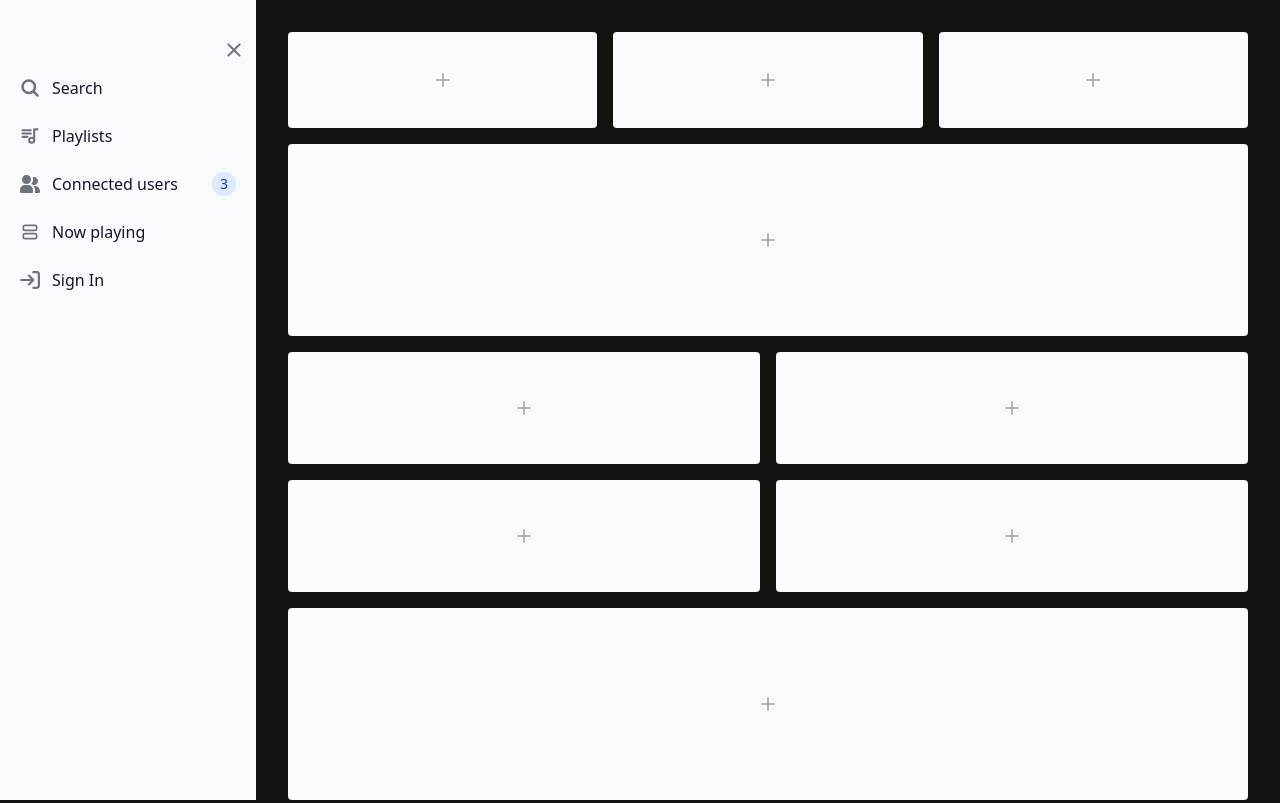
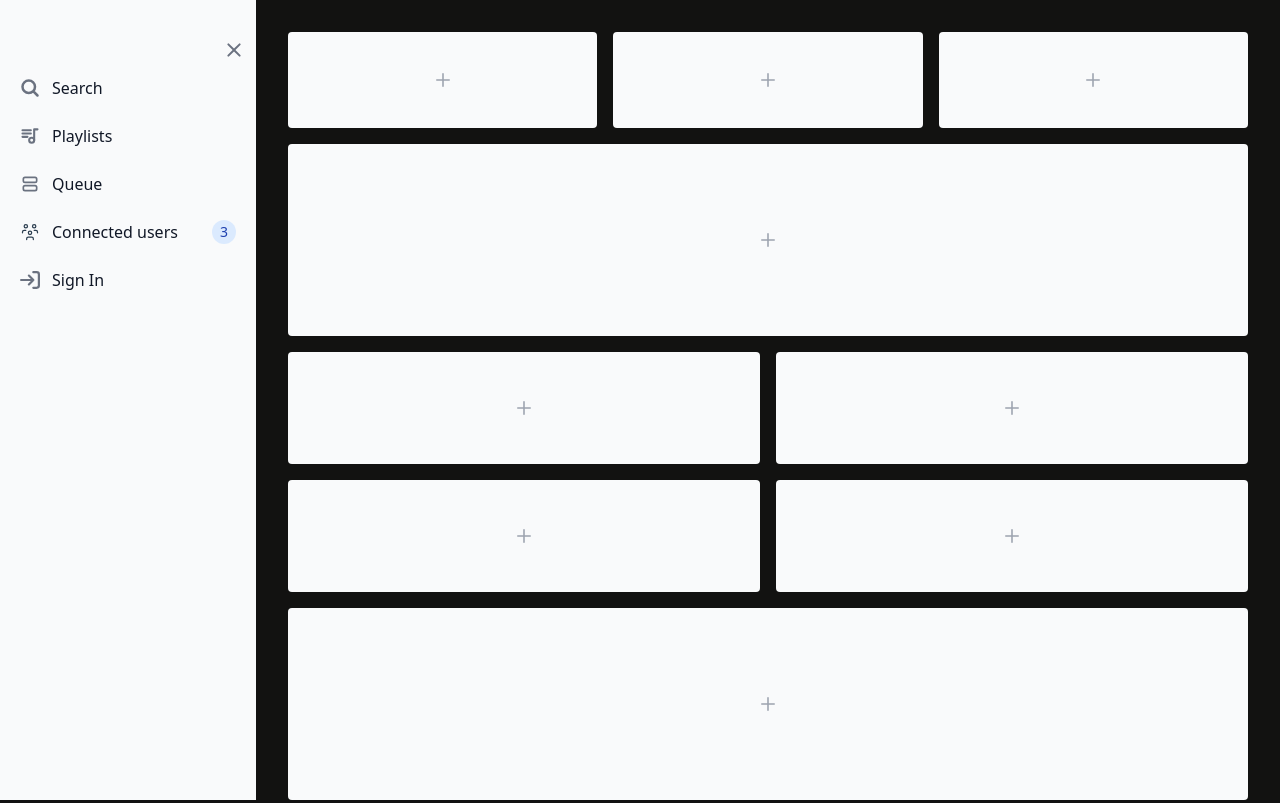
Before and after one commit to cldrojas/SoundBridge, an Astro site: page / in a window 1280 px wide. Shown: the top 803 px of the page. Built offline with nearby package versions, Linux system fonts and the light colour scheme; Astro itself is replaced by a stand-in of ours.

Commit message:
update index.astro

```diff
--- a/src/pages/index.astro
+++ b/src/pages/index.astro
@@ -36,21 +36,27 @@
         </li>
         <li>
           <a href="#" class="flex items-center p-2 text-gray-900 rounded-lg dark:text-white hover:bg-gray-100 dark:hover:bg-gray-700 group">
-            <svg class="flex-shrink-0 w-5 h-5 text-gray-500 transition duration-75 dark:text-gray-400 group-hover:text-gray-900 dark:group-hover:text-white" aria-hidden="true" xmlns="http://www.w3.org/2000/svg" fill="currentColor" viewBox="0 0 20 18">
-              <path d="M14 2a3.963 3.963 0 0 0-1.4.267 6.439 6.439 0 0 1-1.331 6.638A4 4 0 1 0 14 2Zm1 9h-1.264A6.957 6.957 0 0 1 15 15v2a2.97 2.97 0 0 1-.184 1H19a1 1 0 0 0 1-1v-1a5.006 5.006 0 0 0-5-5ZM6.5 9a4.5 4.5 0 1 0 0-9 4.5 4.5 0 0 0 0 9ZM8 10H5a5.006 5.006 0 0 0-5 5v2a1 1 0 0 0 1 1h11a1 1 0 0 0 1-1v-2a5.006 5.006 0 0 0-5-5Z" />
+            <svg class="flex-shrink-0 w-5 h-5 text-gray-500 transition duration-75 dark:text-gray-400 group-hover:text-gray-900 dark:group-hover:text-white" xmlns="http://www.w3.org/2000/svg" width="44" height="44" viewBox="0 0 24 24" stroke-width="2" stroke="currentColor" fill="none" stroke-linecap="round" stroke-linejoin="round">
+              <path stroke="none" d="M0 0h24v24H0z" fill="none" />
+              <path d="M4 4m0 2a2 2 0 0 1 2 -2h12a2 2 0 0 1 2 2v2a2 2 0 0 1 -2 2h-12a2 2 0 0 1 -2 -2z" />
+              <path d="M4 14m0 2a2 2 0 0 1 2 -2h12a2 2 0 0 1 2 2v2a2 2 0 0 1 -2 2h-12a2 2 0 0 1 -2 -2z" />
             </svg>
-            <span class="flex-1 ms-3 whitespace-nowrap">Connected users</span>
-             <span class="inline-flex items-center justify-center w-3 h-3 p-3 ms-3 text-sm font-medium text-blue-800 bg-blue-100 rounded-full dark:bg-blue-900 dark:text-blue-300">3</span>
+            <span class="flex-1 ms-3 whitespace-nowrap">Queue</span>
           </a>
         </li>
         <li>
           <a href="#" class="flex items-center p-2 text-gray-900 rounded-lg dark:text-white hover:bg-gray-100 dark:hover:bg-gray-700 group">
-            <svg class="flex-shrink-0 w-5 h-5 text-gray-500 transition duration-75 dark:text-gray-400 group-hover:text-gray-900 dark:group-hover:text-white" xmlns="http://www.w3.org/2000/svg"  width="44" height="44" viewBox="0 0 24 24" stroke-width="2" stroke="currentColor" fill="none" stroke-linecap="round" stroke-linejoin="round">
+            <svg xmlns="http://www.w3.org/2000/svg" class="flex-shrink-0 w-5 h-5 text-gray-500 transition duration-75 dark:text-gray-400 group-hover:text-gray-900 dark:group-hover:text-white" width="44" height="44" viewBox="0 0 24 24" stroke-width="1.5" stroke="#2c3e50" fill="none" stroke-linecap="round" stroke-linejoin="round">
               <path stroke="none" d="M0 0h24v24H0z" fill="none" />
-              <path d="M4 4m0 2a2 2 0 0 1 2 -2h12a2 2 0 0 1 2 2v2a2 2 0 0 1 -2 2h-12a2 2 0 0 1 -2 -2z" />
-              <path d="M4 14m0 2a2 2 0 0 1 2 -2h12a2 2 0 0 1 2 2v2a2 2 0 0 1 -2 2h-12a2 2 0 0 1 -2 -2z" />
+              <path d="M10 13a2 2 0 1 0 4 0a2 2 0 0 0 -4 0" />
+              <path d="M8 21v-1a2 2 0 0 1 2 -2h4a2 2 0 0 1 2 2v1" />
+              <path d="M15 5a2 2 0 1 0 4 0a2 2 0 0 0 -4 0" />
+              <path d="M17 10h2a2 2 0 0 1 2 2v1" />
+              <path d="M5 5a2 2 0 1 0 4 0a2 2 0 0 0 -4 0" />
+              <path d="M3 13v-1a2 2 0 0 1 2 -2h2" />
             </svg>
-            <span class="flex-1 ms-3 whitespace-nowrap">Now playing</span>
+            <span class="flex-1 ms-3 whitespace-nowrap">Connected users</span>
+            <span class="inline-flex items-center justify-center w-3 h-3 p-3 ms-3 text-sm font-medium text-blue-800 bg-blue-100 rounded-full dark:bg-blue-900 dark:text-blue-300">3</span>
           </a>
         </li>
         <li>
```
